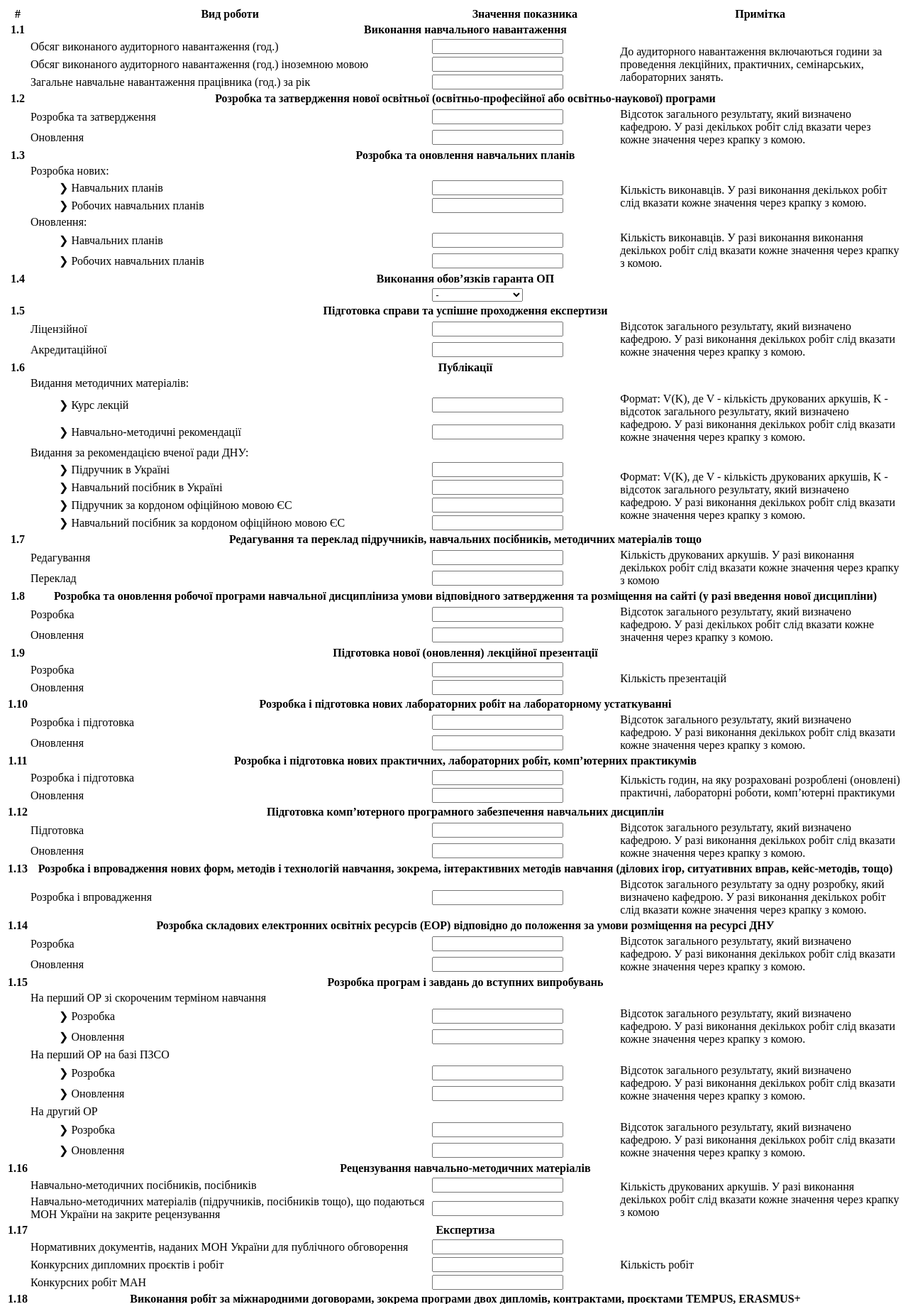
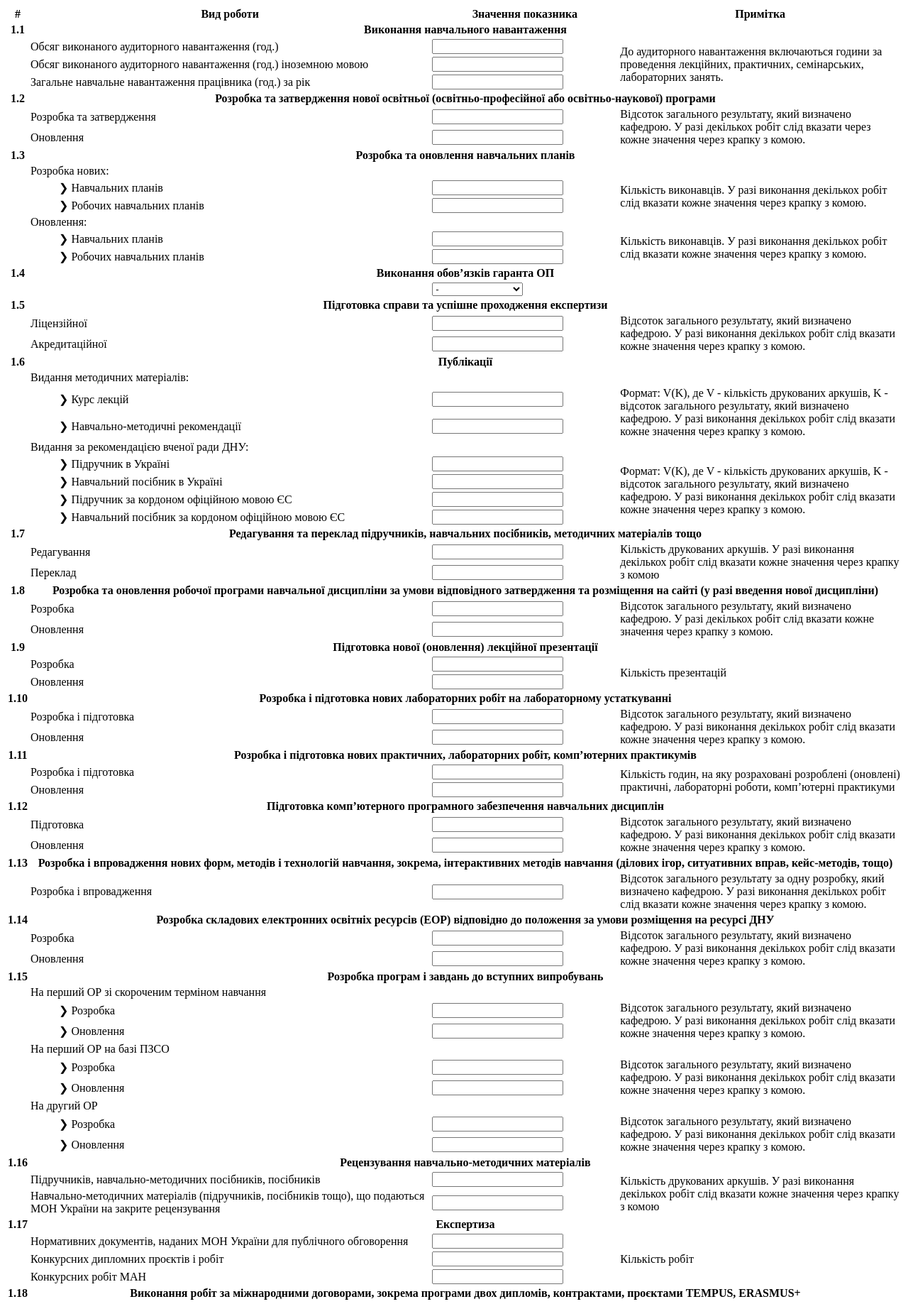
Before and after one commit to mihoff/dnu_academic_rating, a Django app: template templates/service_api/raw_report_forms/raw_educational_and_methodical_work.html in a window 1280 px wide. Shown: the top 1837 px of the page at 71% size. Run offline with Django 3.2, Linux system fonts and the light colour scheme; the template is opened without the code that fills it: values that come from a table or form of the project are taken from there, others are empty.

Commit message:
typos fixes

```diff
--- a/service_api/models.py
+++ b/service_api/models.py
@@ -322,7 +322,7 @@ class EducationalAndMethodicalWork(BaseReportModel):
 
     # 16 Рецензування навчально-методичних матеріалів
     sixteen_one = models.CharField(
-        max_length=256, verbose_name="навчально-методичних посібників, посібників", default="0",
+        max_length=256, verbose_name="Підручників, навчально-методичних посібників, посібників", default="0",
         validators=[float_number_semicolon_validator])
     sixteen_two = models.CharField(
         max_length=256,
--- a/templates/service_api/raw_report_forms/raw_educational_and_methodical_work.html
+++ b/templates/service_api/raw_report_forms/raw_educational_and_methodical_work.html
@@ -91,7 +91,7 @@
             </label>
         </td>
         <td>{{ form.three_three }}{{ form.three_three.errors }}</td>
-        <td rowspan="2">Кількість виконавців. У разі виконання виконання декількох робіт слід вказати кожне значення через крапку з комою.
+        <td rowspan="2">Кількість виконавців. У разі виконання декількох робіт слід вказати кожне значення через крапку з комою.
         </td>
     </tr>
     <tr>
@@ -231,7 +231,7 @@
     <tr>
         <th class="table-active">1.8</th>
         <th scope="row" colspan="3" class="table-active">
-            Розробка та оновлення робочої програми навчальної дисципліниза умови відповідного затвердження та
+            Розробка та оновлення робочої програми навчальної дисципліни за умови відповідного затвердження та
             розміщення на сайті (у разі введення нової дисципліни)
         </th>
     </tr>
```
Also changed, not shown: templates/service_api/raw_report_forms/raw_organizational_and_educational_work.html (+4 -4 lines).
